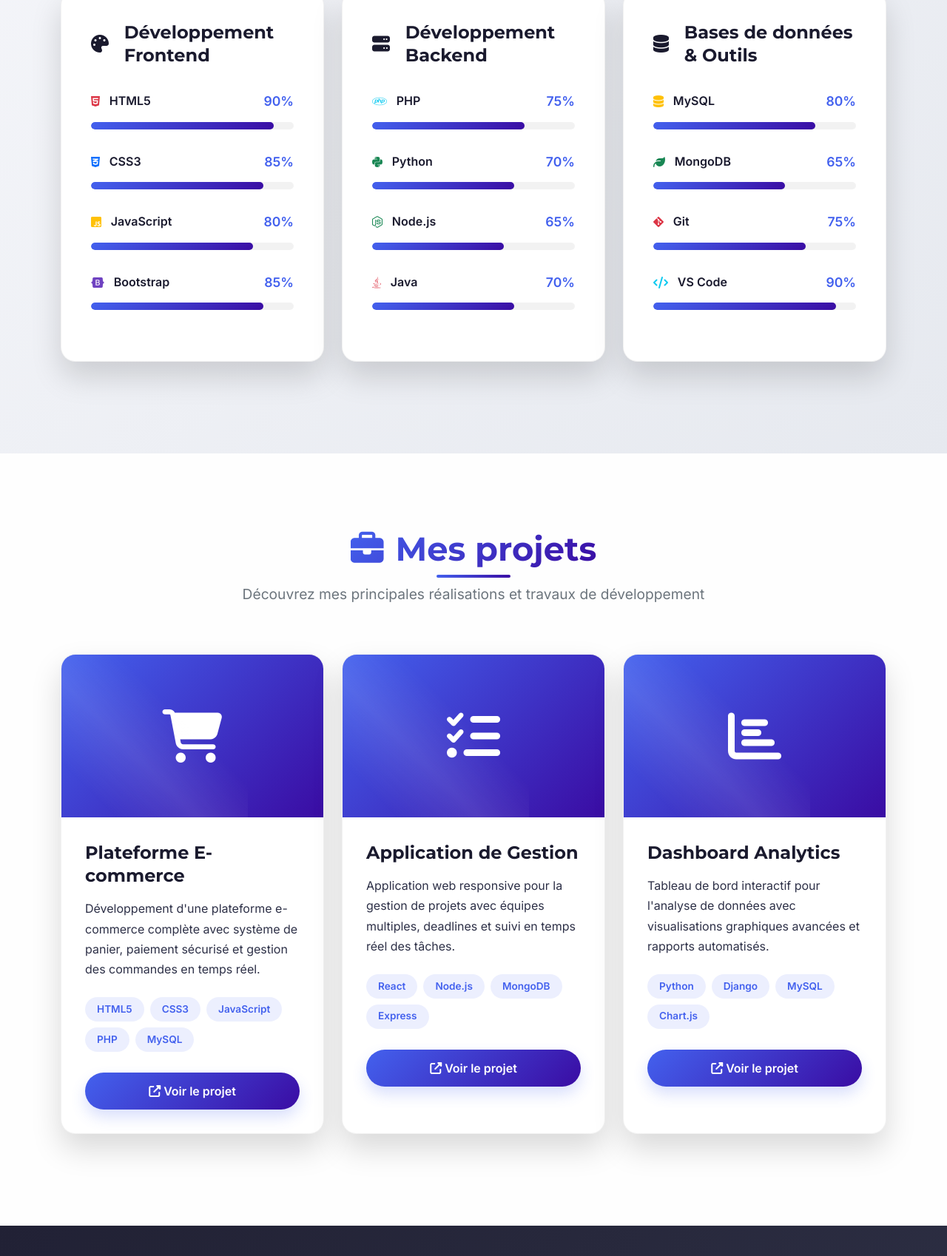
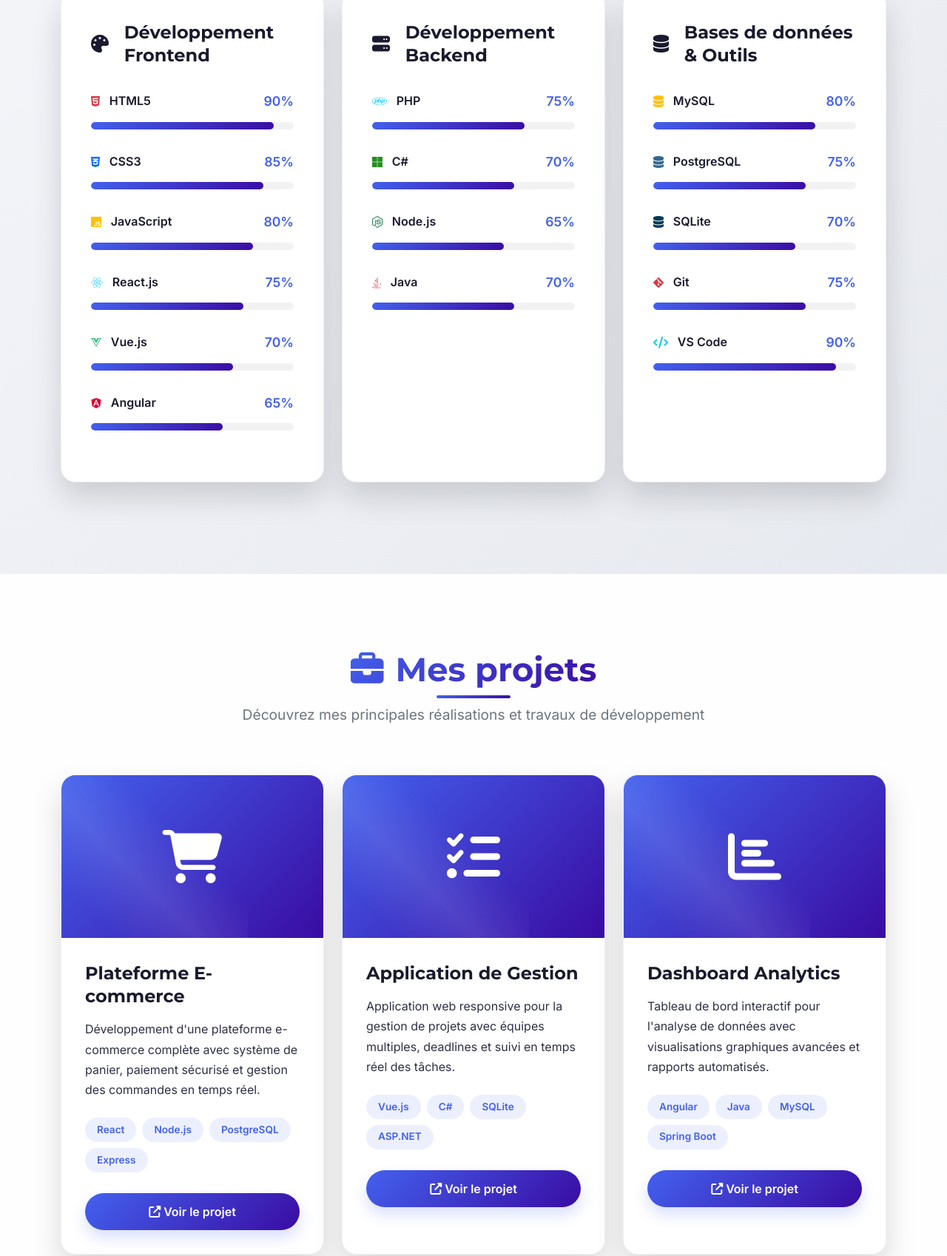
Before and after one commit to romario3904/portfolio-romario, a website: page index.html in a window 1280 px wide. Shown: the part 2279-3977 px from the top of the page at 74% size. Drawn offline with nearby package versions, Linux system fonts and the light colour scheme.

Commit message:
ajout des fichiers de deploiement

```diff
--- /dev/null
+++ b/build.js
@@ -0,0 +1,138 @@
+const fs = require('fs');
+const path = require('path');
+const { execSync } = require('child_process');
+
+console.log('🚀 Début du build du portfolio...');
+
+// Créer la structure de dossiers si nécessaire
+const directories = ['assets/css', 'assets/js', 'assets/img'];
+directories.forEach(dir => {
+  if (!fs.existsSync(dir)) {
+    fs.mkdirSync(dir, { recursive: true });
+  }
+});
+
+// Installer les dépendances
+console.log('📦 Installation des dépendances...');
+try {
+  execSync('npm install', { stdio: 'inherit' });
+} catch (error) {
+  console.error('❌ Erreur lors de l\'installation des dépendances:', error);
+  process.exit(1);
+}
+
+// Copier Bootstrap depuis node_modules
+console.log('📁 Copie des fichiers Bootstrap...');
+try {
+  execSync('npm run copy-bootstrap', { stdio: 'inherit' });
+} catch (error) {
+  console.log('⚠️ Tentative alternative de copie de Bootstrap...');
+
+  // Copie manuelle des fichiers Bootstrap
+  const bootstrapSource = 'node_modules/bootstrap/dist';
+  const bootstrapDest = 'assets';
+
+  if (fs.existsSync(bootstrapSource)) {
+    // Copier CSS
+    const cssSource = path.join(bootstrapSource, 'css', 'bootstrap.min.css');
+    const cssDest = path.join(bootstrapDest, 'css', 'bootstrap.min.css');
+    if (fs.existsSync(cssSource)) {
+      fs.copyFileSync(cssSource, cssDest);
+      console.log('✅ Bootstrap CSS copié');
+    }
+
+    // Copier JS
+    const jsSource = path.join(bootstrapSource, 'js', 'bootstrap.bundle.min.js');
+    const jsDest = path.join(bootstrapDest, 'js', 'bootstrap.bundle.min.js');
+    if (fs.existsSync(jsSource)) {
+      fs.copyFileSync(jsSource, jsDest);
+      console.log('✅ Bootstrap JS copié');
+    }
+  }
+}
+
+// Vérifier et créer l'image de profil par défaut si elle n'existe pas
+console.log('🖼️ Vérification des images...');
+const defaultImage = path.join('assets', 'img', 'romario_profil.jpg');
+if (!fs.existsSync(defaultImage)) {
+  console.log('⚠️ Image de profil non trouvée, création d\'une image par défaut...');
+
+  // Créer un SVG par défaut comme image de profil
+  const svgContent = `<?xml version="1.0" encoding="UTF-8"?>
+<svg width="800" height="800" viewBox="0 0 800 800" xmlns="http://www.w3.org/2000/svg">
+  <defs>
+    <linearGradient id="gradient" x1="0%" y1="0%" x2="100%" y2="100%">
+      <stop offset="0%" style="stop-color:#4361ee;stop-opacity:1" />
+      <stop offset="100%" style="stop-color:#3a0ca3;stop-opacity:1" />
+    </linearGradient>
+  </defs>
+  <rect width="800" height="800" fill="url(#gradient)"/>
+  <circle cx="400" cy="300" r="120" fill="#ffffff"/>
+  <circle cx="340" cy="260" r="25" fill="#2d3047"/>
+  <circle cx="460" cy="260" r="25" fill="#2d3047"/>
+  <path d="M 340 380 Q 400 450 460 380" stroke="#2d3047" stroke-width="20" fill="none"/>
+  <text x="400" y="600" text-anchor="middle" fill="white" font-family="Arial" font-size="40" font-weight="bold">
+    T. Romario
+  </text>
+  <text x="400" y="650" text-anchor="middle" fill="white" font-family="Arial" font-size="30">
+    Portfolio
+  </text>
+</svg>`;
+
+  fs.writeFileSync(defaultImage.replace('.jpg', '.svg'), svgContent);
+  console.log('✅ Image par défaut créée (SVG)');
+}
+
+// Vérifier les fichiers essentiels
+console.log('🔍 Vérification des fichiers...');
+const essentialFiles = ['index.html', 'package.json', 'script.js'];
+essentialFiles.forEach(file => {
+  if (fs.existsSync(file)) {
+    console.log(`✅ ${file} trouvé`);
+  } else {
+    console.error(`❌ ${file} manquant!`);
+    process.exit(1);
+  }
+});
+
+// Optimiser le HTML pour la production
+console.log('⚡ Optimisation du HTML...');
+try {
+  const htmlPath = 'index.html';
+  let htmlContent = fs.readFileSync(htmlPath, 'utf8');
+
+  // Remplacer les CDN par les fichiers locaux
+  htmlContent = htmlContent.replace(
+    'https://cdn.jsdelivr.net/npm/bootstrap@5.3.0-alpha1/dist/css/bootstrap.min.css',
+    'assets/css/bootstrap.min.css'
+  );
+
+  htmlContent = htmlContent.replace(
+    'https://cdn.jsdelivr.net/npm/bootstrap@5.3.0-alpha1/dist/js/bootstrap.bundle.min.js',
+    'assets/js/bootstrap.bundle.min.js'
+  );
+
+  // Ajouter des attributs de performance
+  htmlContent = htmlContent.replace(
+    '<link href="assets/css/bootstrap.min.css" rel="stylesheet">',
+    '<link href="assets/css/bootstrap.min.css" rel="stylesheet" crossorigin="anonymous">'
+  );
+
+  htmlContent = htmlContent.replace(
+    '<script src="assets/js/bootstrap.bundle.min.js"',
+    '<script src="assets/js/bootstrap.bundle.min.js" defer crossorigin="anonymous"'
+  );
+
+  fs.writeFileSync(htmlPath, htmlContent);
+  console.log('✅ HTML optimisé pour la production');
+} catch (error) {
+  console.error('⚠️ Erreur lors de l\'optimisation HTML:', error.message);
+}
+
+console.log('🎉 Build terminé avec succès!');
+console.log('📁 Fichiers générés:');
+console.log('  - index.html (optimisé)');
+console.log('  - assets/css/bootstrap.min.css');
+console.log('  - assets/js/bootstrap.bundle.min.js');
+console.log('  - script.js');
+console.log('\n🚀 Prêt pour le déploiement sur Vercel!');
--- a/index.html
+++ b/index.html
@@ -854,6 +854,15 @@
             opacity: 1;
             transform: translateY(0);
         }
+
+        /* Couleurs pour les icônes */
+        .text-react { color: #61dafb; }
+        .text-vue { color: #41b883; }
+        .text-angular { color: #dd0031; }
+        .text-csharp { color: #239120; }
+        .text-postgresql { color: #336791; }
+        .text-sqlite { color: #003b57; }
+        .text-purple { color: #6f42c1 !important; }
 
         /* Responsive */
         @media (max-width: 1200px) {
@@ -1182,13 +1191,37 @@
                         <div class="skill-item">
                             <div class="skill-header">
                                 <div class="skill-name">
-                                    <i class="fab fa-bootstrap text-purple"></i>
-                                    Bootstrap
-                                </div>
-                                <div class="skill-percentage">85%</div>
+                                    <i class="fab fa-react text-react"></i>
+                                    React.js
+                                </div>
+                                <div class="skill-percentage">75%</div>
                             </div>
                             <div class="progress">
-                                <div class="progress-bar" data-width="85%"></div>
+                                <div class="progress-bar" data-width="75%"></div>
+                            </div>
+                        </div>
+                        <div class="skill-item">
+                            <div class="skill-header">
+                                <div class="skill-name">
+                                    <i class="fab fa-vuejs text-vue"></i>
+                                    Vue.js
+                                </div>
+                                <div class="skill-percentage">70%</div>
+                            </div>
+                            <div class="progress">
+                                <div class="progress-bar" data-width="70%"></div>
+                            </div>
+                        </div>
+                        <div class="skill-item">
+                            <div class="skill-header">
+                                <div class="skill-name">
+                                    <i class="fab fa-angular text-angular"></i>
+                                    Angular
+                                </div>
+                                <div class="skill-percentage">65%</div>
+                            </div>
+                            <div class="progress">
+                                <div class="progress-bar" data-width="65%"></div>
                             </div>
                         </div>
                     </div>
@@ -1211,8 +1244,8 @@
                         <div class="skill-item">
                             <div class="skill-header">
                                 <div class="skill-name">
-                                    <i class="fab fa-python text-success"></i>
-                                    Python
+                                    <i class="fab fa-microsoft text-csharp"></i>
+                                    C#
                                 </div>
                                 <div class="skill-percentage">70%</div>
                             </div>
@@ -1264,13 +1297,25 @@
                         <div class="skill-item">
                             <div class="skill-header">
                                 <div class="skill-name">
-                                    <i class="fas fa-leaf text-success"></i>
-                                    MongoDB
-                                </div>
-                                <div class="skill-percentage">65%</div>
+                                    <i class="fas fa-database text-postgresql"></i>
+                                    PostgreSQL
+                                </div>
+                                <div class="skill-percentage">75%</div>
                             </div>
                             <div class="progress">
-                                <div class="progress-bar" data-width="65%"></div>
+                                <div class="progress-bar" data-width="75%"></div>
+                            </div>
+                        </div>
+                        <div class="skill-item">
+                            <div class="skill-header">
+                                <div class="skill-name">
+                                    <i class="fas fa-database text-sqlite"></i>
+                                    SQLite
+                                </div>
+                                <div class="skill-percentage">70%</div>
+                            </div>
+                            <div class="progress">
+                                <div class="progress-bar" data-width="70%"></div>
                             </div>
                         </div>
                         <div class="skill-item">
@@ -1322,11 +1367,10 @@
                             <h4>Plateforme E-commerce</h4>
                             <p>Développement d'une plateforme e-commerce complète avec système de panier, paiement sécurisé et gestion des commandes en temps réel.</p>
                             <div class="project-tech">
-                                <span class="badge">HTML5</span>
-                                <span class="badge">CSS3</span>
-                                <span class="badge">JavaScript</span>
-                                <span class="badge">PHP</span>
-                                <span class="badge">MySQL</span>
+                                <span class="badge">React</span>
+                                <span class="badge">Node.js</span>
+                                <span class="badge">PostgreSQL</span>
+                                <span class="badge">Express</span>
                             </div>
                             <div class="project-links">
                                 <a href="#" class="btn btn-primary">
@@ -1345,10 +1389,10 @@
                             <h4>Application de Gestion</h4>
                             <p>Application web responsive pour la gestion de projets avec équipes multiples, deadlines et suivi en temps réel des tâches.</p>
                             <div class="project-tech">
-                                <span class="badge">React</span>
-                                <span class="badge">Node.js</span>
-                                <span class="badge">MongoDB</span>
-                                <span class="badge">Express</span>
+                                <span class="badge">Vue.js</span>
+                                <span class="badge">C#</span>
+                                <span class="badge">SQLite</span>
+                                <span class="badge">ASP.NET</span>
                             </div>
                             <div class="project-links">
                                 <a href="#" class="btn btn-primary">
@@ -1367,10 +1411,10 @@
                             <h4>Dashboard Analytics</h4>
                             <p>Tableau de bord interactif pour l'analyse de données avec visualisations graphiques avancées et rapports automatisés.</p>
                             <div class="project-tech">
-                                <span class="badge">Python</span>
-                                <span class="badge">Django</span>
+                                <span class="badge">Angular</span>
+                                <span class="badge">Java</span>
                                 <span class="badge">MySQL</span>
-                                <span class="badge">Chart.js</span>
+                                <span class="badge">Spring Boot</span>
                             </div>
                             <div class="project-links">
                                 <a href="#" class="btn btn-primary">
@@ -1608,13 +1652,9 @@
             this.reset();
         });
 
-        // Add CSS for purple color class
+        // Add CSS for button ripple effect
         const style = document.createElement('style');
         style.innerHTML = `
-            .text-purple {
-                color: #6f42c1 !important;
-            }
-
             .btn-primary {
                 position: relative;
                 overflow: hidden;
```
Also changed, not shown: package.json (+31 -13 lines), vercel.json (added), 1 other file.
